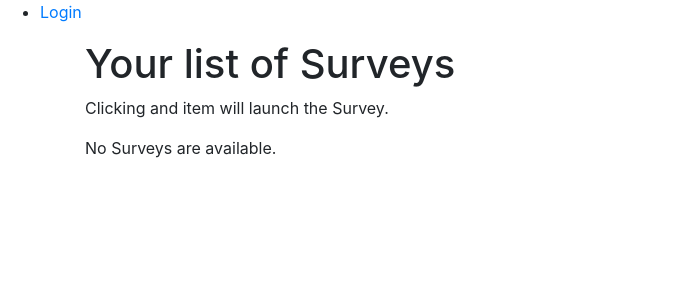
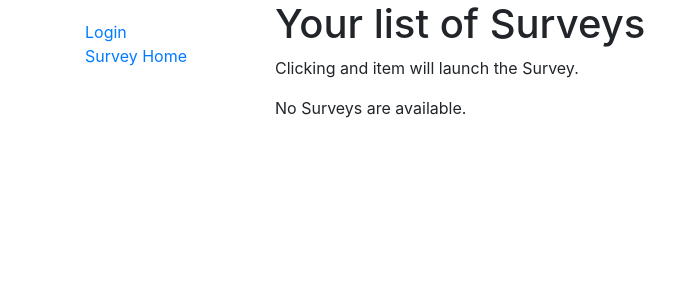
Before and after one commit to cicorias/njit-is601-project, a Django app: page /survey/alt/ in a window 1280 px wide. Shown: the top 300 px of the page, without its empty margins (0-684 px from the left). Run offline with Django 3.2, Linux system fonts and the light colour scheme; data that the repository does not hold is empty; some libraries are stand-ins or nearby versions.

Commit message:
fix nav
add first run script

```diff
--- a/surveysite/survey/templates/survey/base.html
+++ b/surveysite/survey/templates/survey/base.html
@@ -10,26 +10,40 @@
     {% endblock %}
   </title>
   <link rel="stylesheet" href="{% static 'css/bootstrap.css' %}">
+  <style>
+    .sidebar-nav {
+      margin-top: 20px;
+      padding: 0;
+      list-style: none;
+    }
+  </style>
 </head>
 
 <body>
+  <div class="container">
+    <div class="row">
+      <div class="col-sm-2">
         {% block sidebar %}
         <ul class="sidebar-nav">
           {% if user.is_authenticated %}
           <li>User: {{ user.get_username }}</li>
           <li><a href="{% url 'logout'%}?next={{request.path}}">Logout</a></li>
+          <li><a href="/admin" target="_blank">Admin site</a></li>
           {% else %}
           <li><a href="{% url 'login'%}?next={{request.path}}">Login</a></li>
           {% endif %}
+          <li><a href="">Survey Home</a></li>
         </ul>
-
-  {% endblock %}
-
-  <div class="container">
-    {% block content %}
         {% endblock %}
       </div>
-  <div class="container debug">
+      <div class="col-sm-10">{% block content %}{% endblock %}</div>
+    </div>
+  </div>
+  <!-- <div class="container">
+    {% block content2 %}
+    {% endblock %}
+  </div> -->
+  <div class="container collapse">
     {% block debug %}
     {% endblock %}
   </div>
```
Also changed, not shown: 1 other file. Lines whose indentation alone changed are shown as unchanged.
